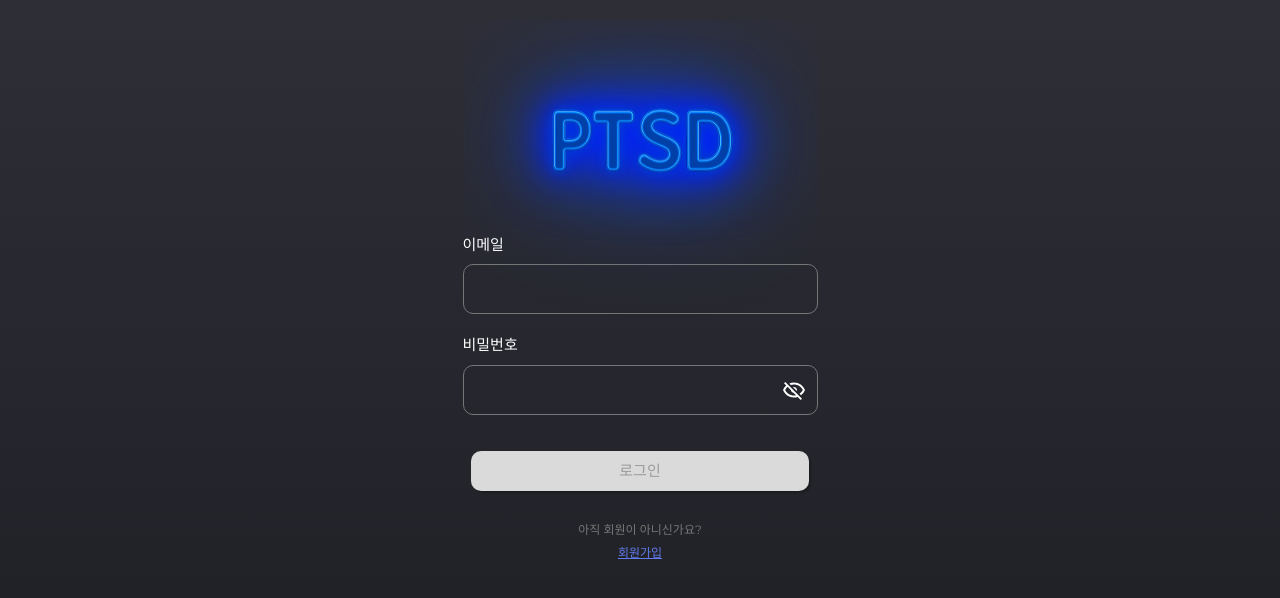
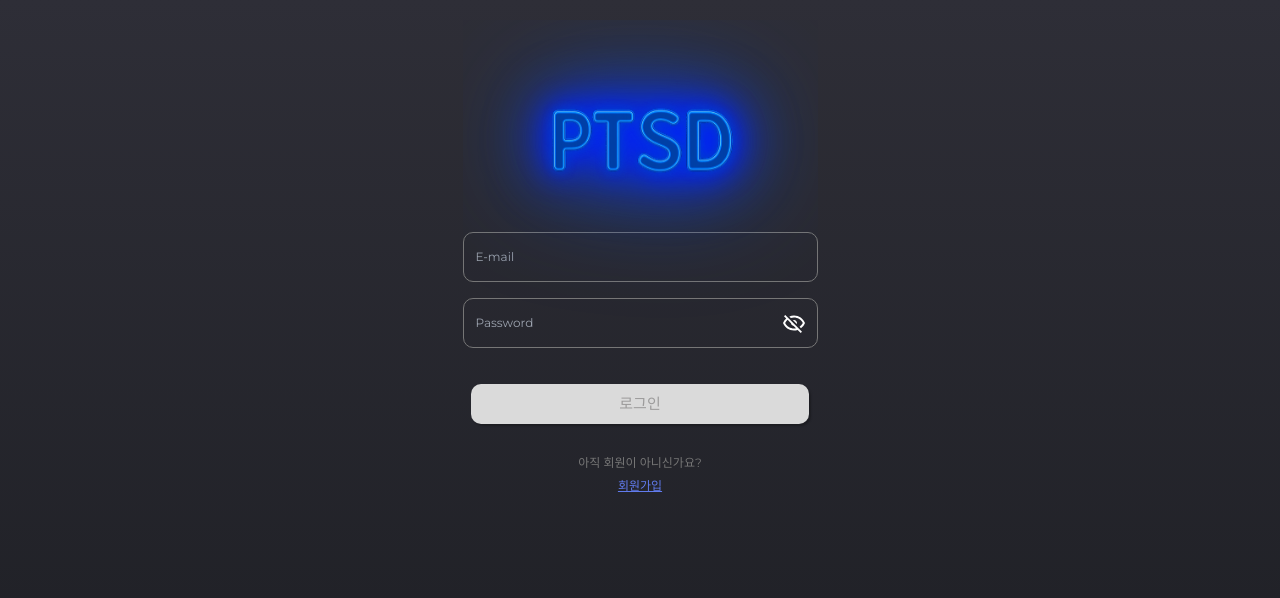
Before and after one commit to takjuntak/PTSD, a React (Vite) app in the folder frontend/: page /login in a window 1280 px wide. Shown: the top 598 px of the page. Built offline with nearby package versions, Linux system fonts and the light colour scheme.

Commit message:
refactor: 로그인, 3ds 이미지 페이지 수정
- LoginPage.tsx 이메일, 비밀번호 글자 placeholder로 작성
- ThreeRobot.tsx 사이즈 축소

```diff
--- a/frontend/src/components/status/ThreeRobot.tsx
+++ b/frontend/src/components/status/ThreeRobot.tsx
@@ -23,7 +23,7 @@ const RobotModel = ({ scale = 1.0 }: { scale?: number }) => {
   return <primitive ref={group} object={scene} scale={scale} />;
 };
 
-const ThreeRobot = ({ scale = 1.0, className = 'w-64 h-64' }: ThreeRobotProps) => (
+const ThreeRobot = ({ scale = 1.0, className = 'w-56 h-56' }: ThreeRobotProps) => (
   <div className={className}>
     <Canvas camera={{ position: [0, 1, 5], fov: 30 }} style={{ width: '100%', height: '100%' }}>
       <ambientLight intensity={0.6} />
--- a/frontend/src/pages/user/login/LoginPage.tsx
+++ b/frontend/src/pages/user/login/LoginPage.tsx
@@ -53,22 +53,22 @@ export default function LoginPage() {
         </div>
 
         <div className={styles.formSection}>
-          <label className={styles.label}>이메일</label>
           <div className={styles.inputWrapper}>
             <input
               type="email"
               className={styles.inputBox}
               value={email}
+              placeholder='E-mail'
               onChange={(e) => setEmail(e.target.value)}
             />
           </div>
 
-          <label className={styles.label}>비밀번호</label>
           <div className={`${styles.inputWrapper} ${styles.passwordWrapper}`}>
             <input
               type={showPassword ? 'text' : 'password'}
               className={styles.inputBox}
               value={password}
+              placeholder='Password'
               onChange={(e) => setPassword(e.target.value)}
             />
             <img
```
